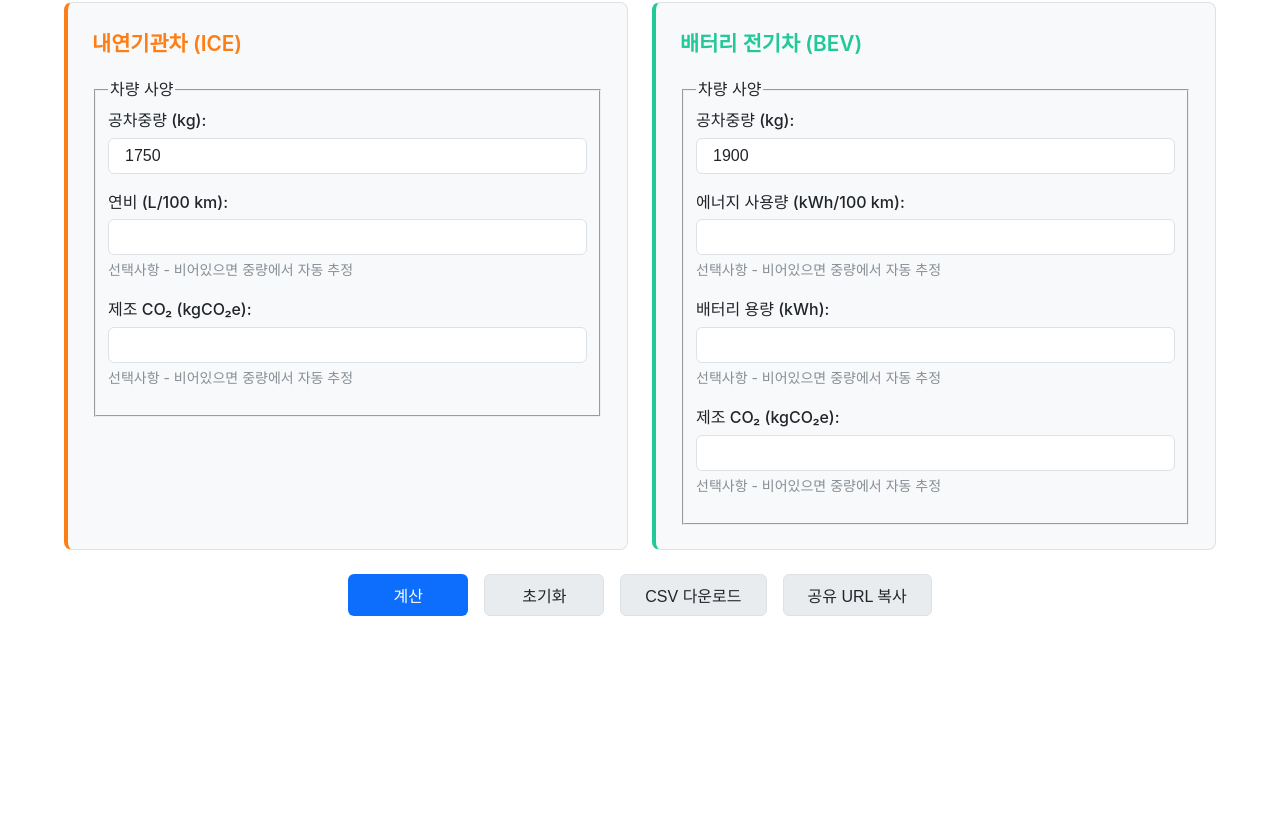
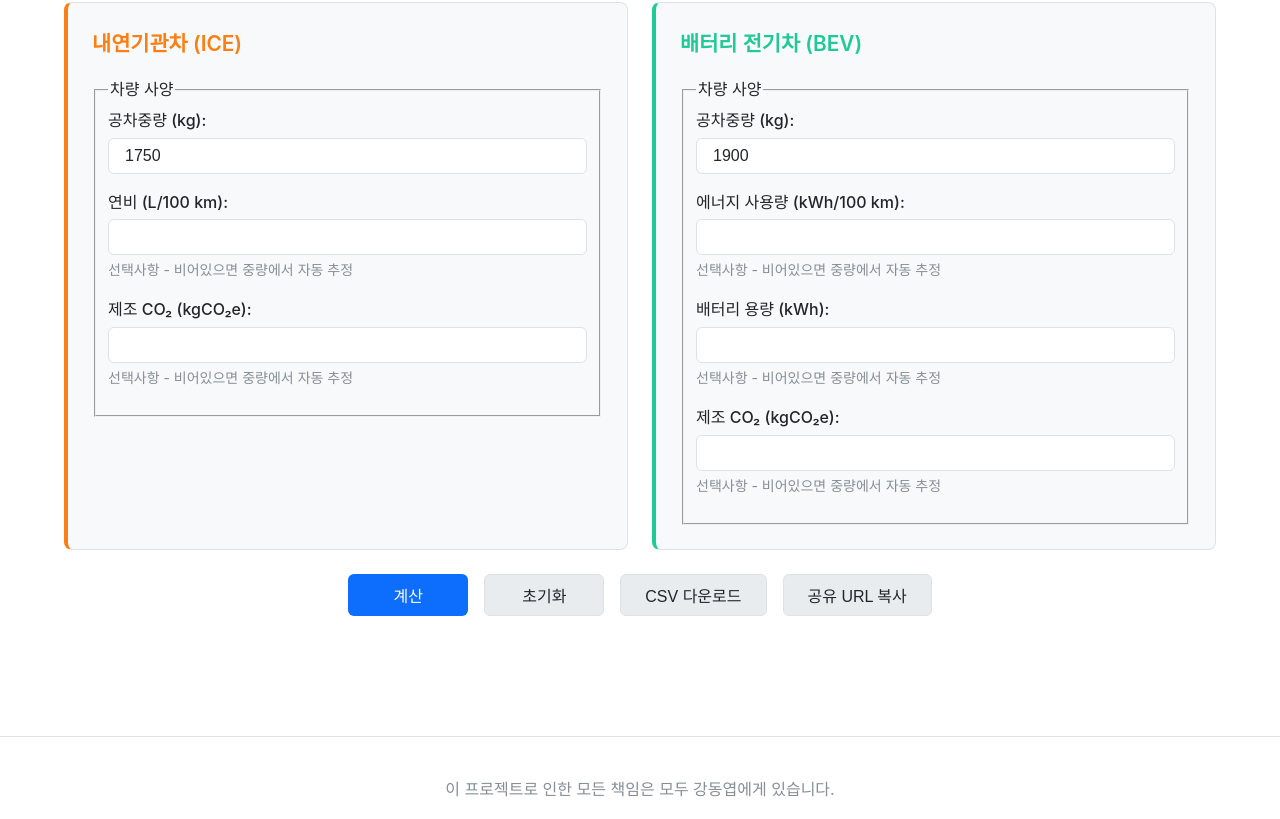
Before and after one commit to daivd37/daivd37.github.io, a plain HTML site: page index.html in a window 1280 px wide. Shown: the part 579-1398 px from the top of the page. Before the commit the page ends 1267 px from the top, so only its background shows below. Drawn offline with Linux system fonts and the light colour scheme.

Commit message:
Update index.html

```diff
--- a/index.html
+++ b/index.html
@@ -197,6 +197,9 @@
             </section>
         </main>
     </div>
+    <footer>
+        <p>이 프로젝트로 인한 모든 책임은 모두 강동엽에게 있습니다.</p>
+    </footer>
 
     <script src="app.js"></script>
 </body>
```
